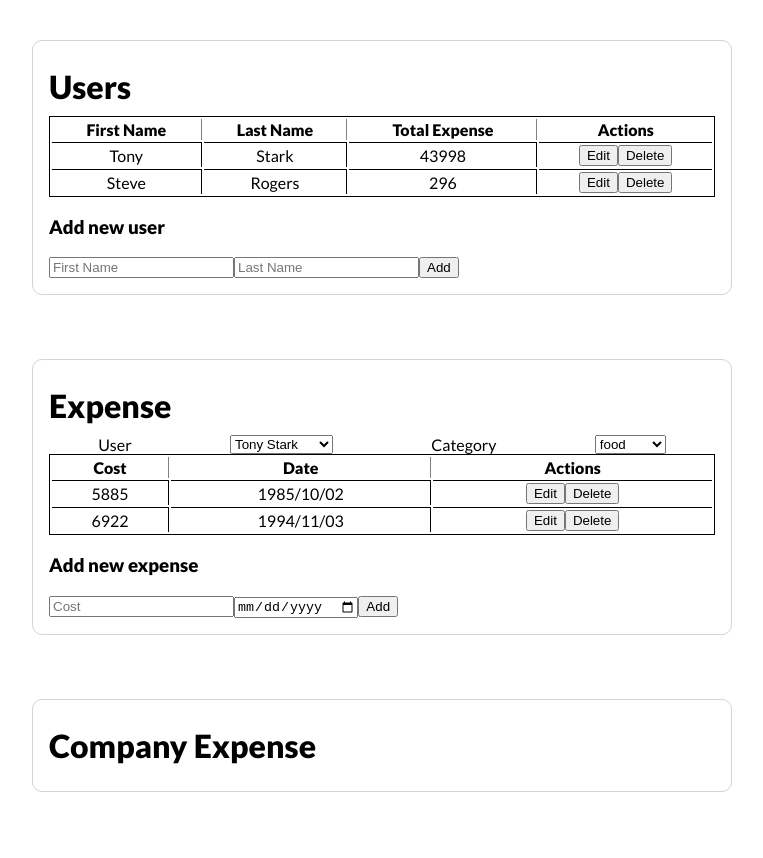
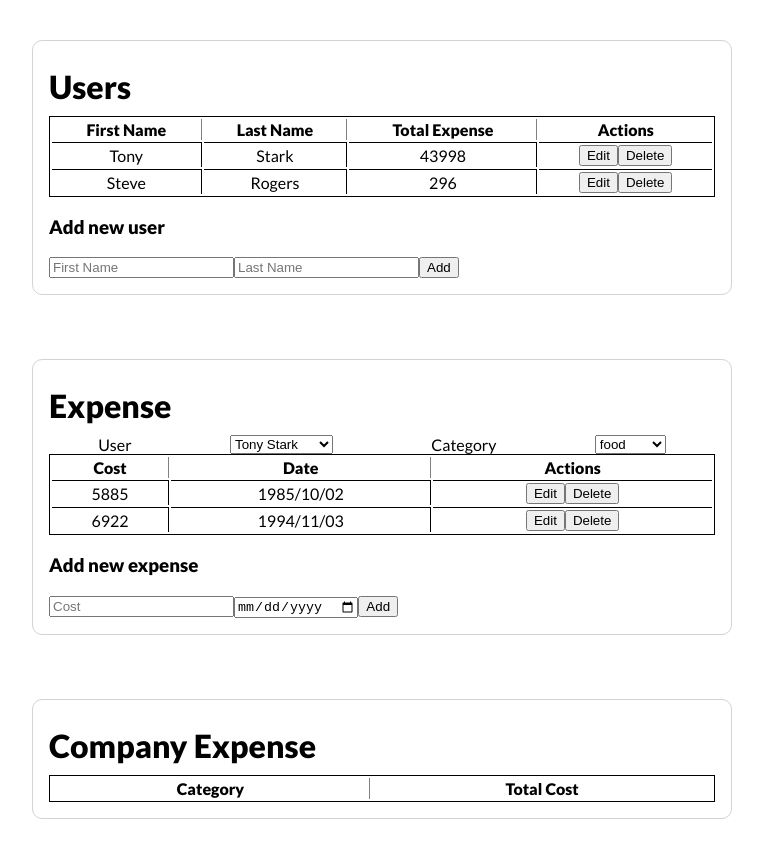
Before and after one commit to weitsesun/user-table, a React app: page / in a window 1280 px wide. Shown: the whole page, without its empty margins (258-1021 px from the left). Before the commit the page ends 832 px from the top, so only its background shows below. Built offline with nearby package versions, Linux system fonts and the light colour scheme.

Commit message:
initialize company expense table

```diff
--- a/src/components/card/CompanyExpenseCard.js
+++ b/src/components/card/CompanyExpenseCard.js
@@ -1,4 +1,5 @@
 import React, { useState, useEffect } from "react";
+import CompanyExpenseTable from "../table/CompanyExpenseTable";
 import UserTable from "../table/UserTable";
 
 export default function CompanyExpenseCard({ data = [] }) {
@@ -10,6 +11,7 @@ export default function CompanyExpenseCard({ data = [] }) {
   return (
     <div className="card">
       <h1 className="title">Company Expense</h1>
+      <CompanyExpenseTable companyExpenseData={companyExpenseData}/>
       {/* <UserTable users={companyExpenseData} setUserData={setCompanyExpenseData} /> */}
     </div>
   );
--- /dev/null
+++ b/src/components/table/CompanyExpenseTable.js
@@ -0,0 +1,25 @@
+import React from "react";
+import "./Table.scss";
+
+export default function CompanyExpenseTable({
+  companyExpenseData = []
+}) {
+  return (
+    <table className="table">
+      <thead>
+        <tr className="row_header">
+          <th className="row_header_cell">Category</th>
+          <th className="row_header_cell">Total Cost</th>
+        </tr>
+      </thead>
+      <tbody>
+        {companyExpenseData.map((expense) => (
+          <tr className="row_body">
+            <td className="row_body_cell">{expense.category}</td>
+            <td className="row_body_cell">{expense.cost}</td>
+          </tr>
+        ))}
+      </tbody>
+    </table>
+  );
+}
--- a/src/reducers/dataSlice.js
+++ b/src/reducers/dataSlice.js
@@ -1,4 +1,4 @@
-import { createSlice, isRejected } from "@reduxjs/toolkit";
+import { createSlice } from "@reduxjs/toolkit";
 import { dummy_data } from "../data/data";
 
 export const dataSlice = createSlice({
```
